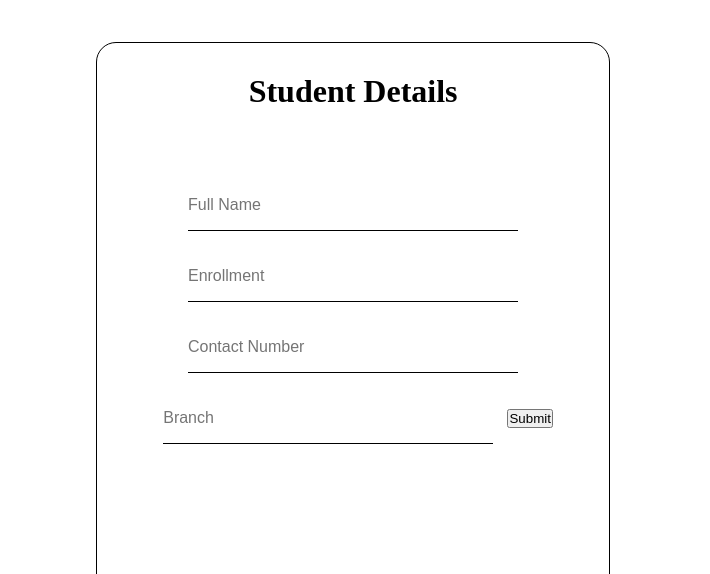
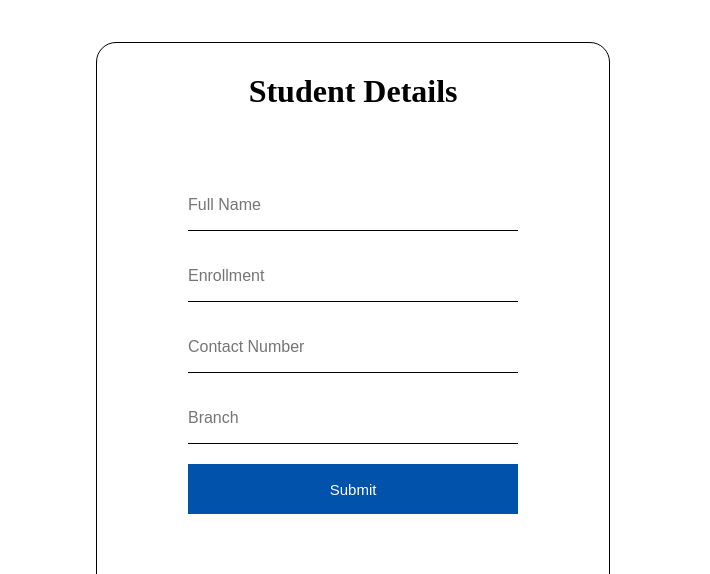
Before and after one commit to Shreya152406/WD-MiniProject-, a plain HTML site: page index.html in a window 1280 px wide. Shown: the part 58-632 px from the top of the page, 570-1280 px from the left. Drawn offline with Linux system fonts and the light colour scheme.

Commit message:
Update index.html

```diff
--- a/index.html
+++ b/index.html
@@ -69,12 +69,12 @@
 <div class="right">
   <h1> Student Details</h1>
 
-  <form method="POST" action="/register">
+  <form method="POST" action="register">
     <input type="text" name="fullname" placeholder="Full Name" required/>
     <input type="text" name="enrollment" placeholder="Enrollment" required />
     <input type="tel" name="contact" placeholder="Contact Number" required/>
     <input type="text" name="branch" placeholder="Branch" required/>
-    <a href="register.html"><button>Submit</button></a>
+    <input type="submit" id="sub" value="Submit" />
 </form>
 
 </div>
```
